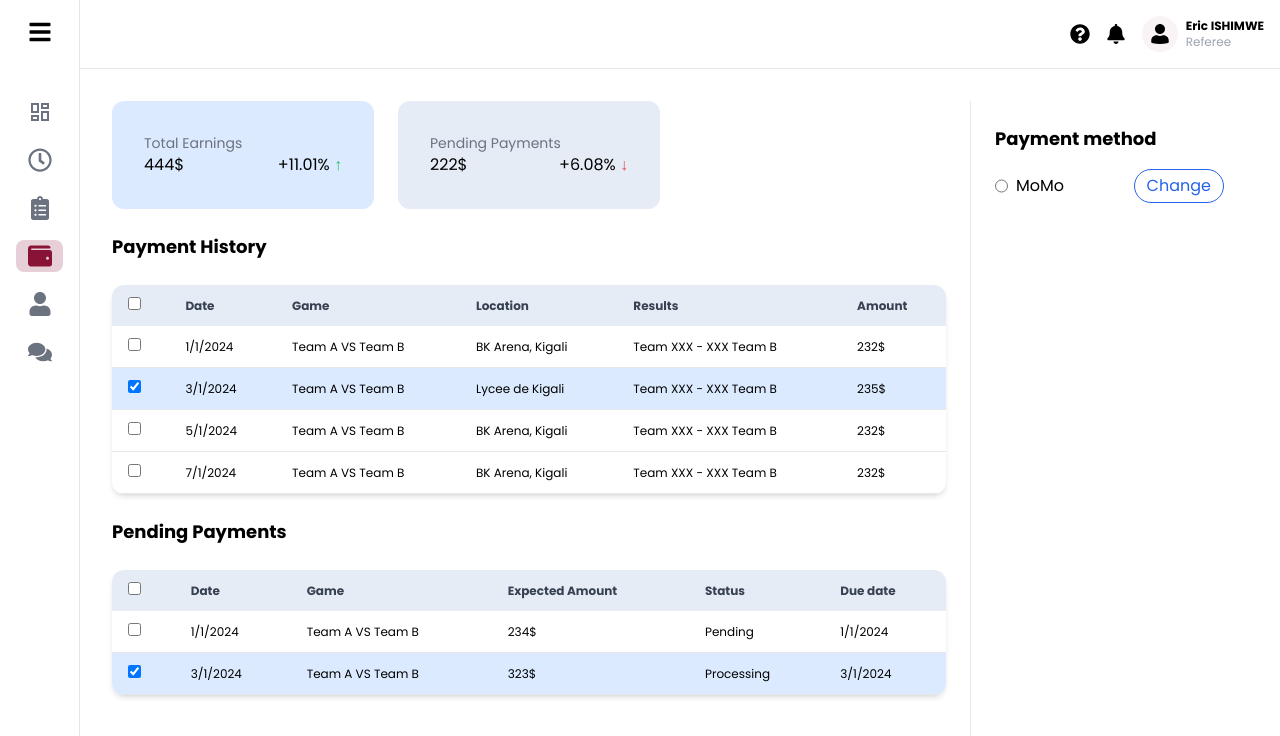
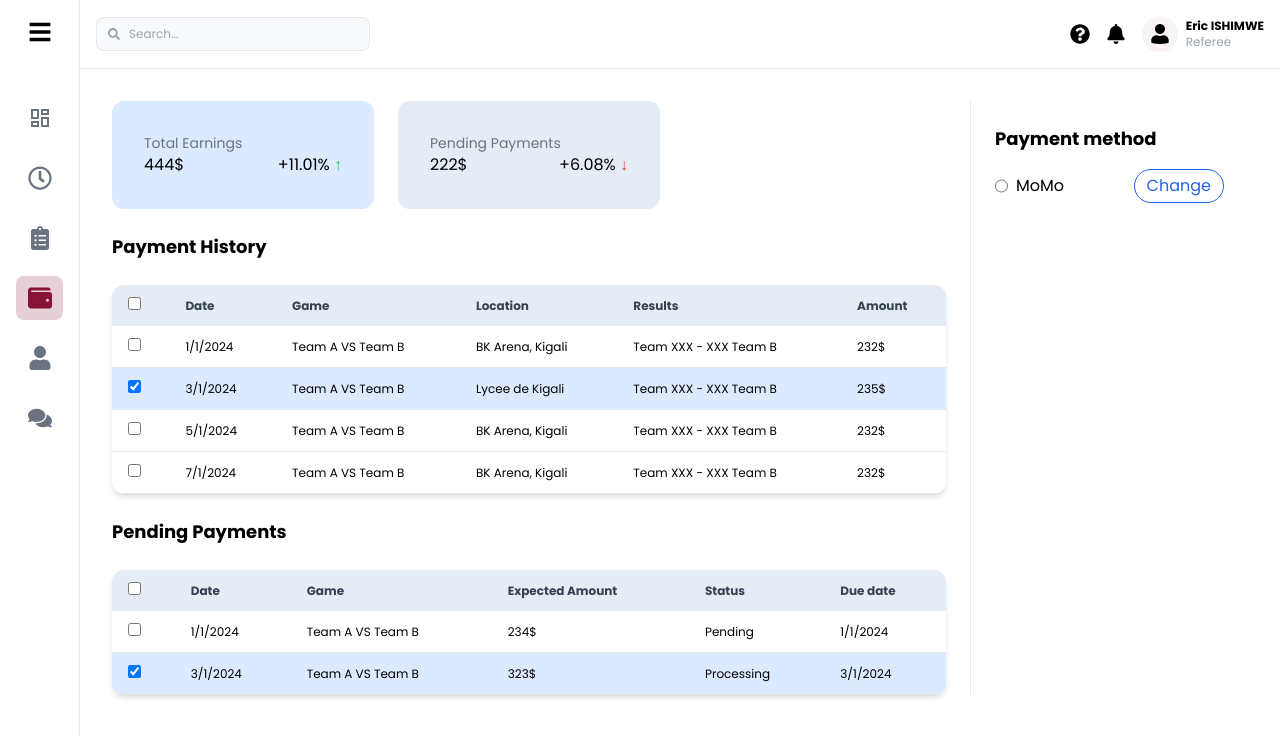
Before and after one commit to dushimire20/referee-app, a React (Vite) app: page /dashboard/payments in a window 1280 px wide. Shown: the top 736 px of the page. Built offline with nearby package versions, Linux system fonts and the light colour scheme.

Commit message:
Refactor: Improve responsiveness of Navbar and Sidebar and other components

```diff
--- a/src/components/Navbar.tsx
+++ b/src/components/Navbar.tsx
@@ -3,13 +3,13 @@ import {FaBell, FaQuestionCircle, FaSearch, FaUser} from 'react-icons/fa';
 function Navbar() {
     return (
         <nav className="flex flex-wrap sticky top-0 w-full justify-between items-center bg-white border-b p-4 text-xs">
-            <div className="flex-1 hidden">
+            <div className="flex-1 hidden md:flex">
                 <div className="relative">
                     <FaSearch className="absolute left-3 top-1/2 transform -translate-y-1/2 text-gray-400" />
                     <input
                         type="text"
                         placeholder="Search..."
-                        className="border bg-gray-50 px-2 py-1 pl-8 rounded-lg w-full max-w-xs focus:outline-none"
+                        className="border bg-gray-50 px-2 py-2 pl-8 rounded-lg w-full max-w-xs focus:outline-none"
                     />
                 </div>
             </div>
--- a/src/components/Sidebar.tsx
+++ b/src/components/Sidebar.tsx
@@ -44,7 +44,7 @@ function Sidebar() {
                             <li key={i} className="relative">
                                 <Link
                                     to={link.to}
-                                    className={`flex items-center gap-4 text-gray-500 hover:text-black ${isExpanded ? 'p-4' : 'justify-center p-1'} ${isActive ? 'bg-secondary-100 bg-opacity-20 text-secondary-100 rounded-lg' : ''}`}
+                                    className={`flex items-center gap-4 text-gray-500 hover:text-black ${isExpanded ? 'p-4' : 'justify-center px-1 py-1 xs:px-2 xs:py-2 sm:py-2.5'} ${isActive ? 'bg-secondary-100 bg-opacity-20 text-secondary-100 rounded-lg' : ''}`}
                                     onMouseEnter={() => handleMouseEnter(link.title, 'left-10')}
                                     onMouseLeave={handleMouseLeave}
                                 >
--- a/src/scenes/navbar/index.tsx
+++ b/src/scenes/navbar/index.tsx
@@ -29,7 +29,7 @@ const Navbar = () => {
 	return (
 		<nav>
 			<div
-				className={`${flexBetween} fixed top-0 z-30 w-full py-[20px] ${isScrolled ? "bg-secondary-100 bg-opacity-90" : (window.location.pathname === "/" ? "bg-transparent" : "bg-secondary-100")}`}
+				className={`${flexBetween} fixed top-0 z-30 max-w-full py-[20px] ${isScrolled ? "bg-secondary-100 bg-opacity-90" : (window.location.pathname === "/" ? "bg-transparent" : "bg-secondary-100")}`}
 			>
 				<div className={`${flexBetween} mx-auto w-5/6`}>
 					<div className={`${flexBetween} w-full gap-16`}>
--- a/src/scenes/payments/index.tsx
+++ b/src/scenes/payments/index.tsx
@@ -77,7 +77,7 @@ const Payments = () => {
     };
 
     return (
-        <div className="p-8 min-h-screen flex">
+        <div className="p-8 max-h-screen flex">
             <div className="flex flex-col md:flex-row w-full space-y-6 md:space-x-6 md:space-y-0 md:divide-x">
                 <div className="w-full md:w-3/4 space-y-6">
                     <div className="grid grid-cols-1 sm:grid-cols-2 md:grid-cols-3 gap-6">
@@ -100,8 +100,8 @@ const Payments = () => {
                     <h3 className="text-lg font-semibold">Payment History</h3>
                     <div className="flex flex-col">
                         <div className="-m-1.5 overflow-x-auto">
-                            <div className="p-1.5 min-w-full inline-block align-middle">
-                                <table className="min-w-full bg-white shadow-md rounded-xl overflow-hidden text-xs">
+                            <div className="p-1.5 w-full overflow-x-auto inline-block align-middle">
+                                <table className="w-full bg-white shadow-md rounded-xl overflow-hidden text-xs">
                                     <thead className="text-gray-700 bg-[#E5ECF6] overflow-x-auto">
                                         <tr>
                                             <th className="py-3 px-4 text-left">
@@ -136,8 +136,8 @@ const Payments = () => {
                     <h3 className="text-lg font-semibold">Pending Payments</h3>
                     <div className="flex flex-col">
                         <div className="-m-1.5 overflow-x-auto">
-                            <div className="p-1.5 min-w-full inline-block align-middle">
-                                <table className="min-w-full shadow-md rounded-xl overflow-hidden text-xs z-10">
+                            <div className="p-1.5 w-full inline-block align-middle overflow-x-auto">
+                                <table className="w-full shadow-md rounded-xl overflow-hidden text-xs z-10">
                                     <thead className="text-gray-700 bg-[#E5ECF6] overflow-x-auto">
                                         <tr>
                                             <th className="py-3 px-4 text-left">
@@ -171,7 +171,7 @@ const Payments = () => {
                 </div>
 
                 <div className="w-full md:w-1/4 space-y-6">
-                    <div className="bg-white p-6">
+                    <div className="bg-white md:p-6">
                         <h3 className="text-lg font-semibold">Payment method</h3>
                         <div className="flex justify-between items-center">
                             <div className="mt-4 inline-flex">
```
